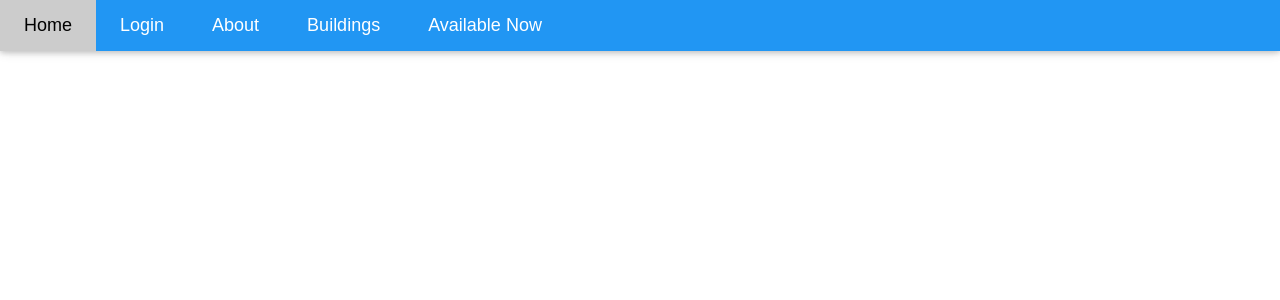
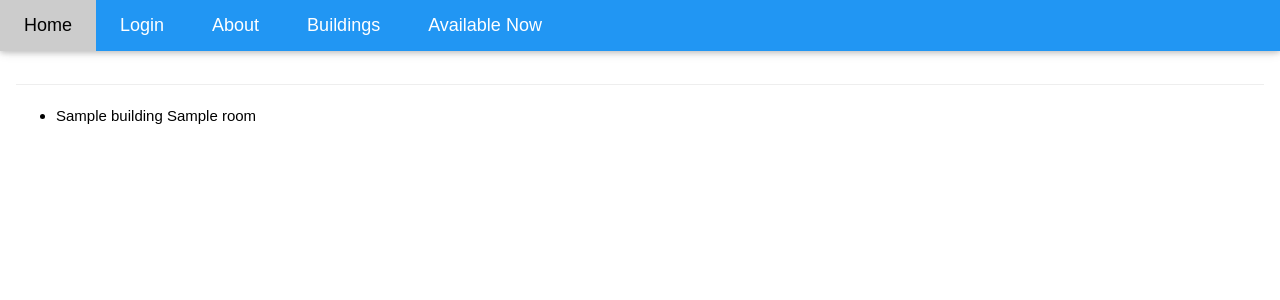
Before and after one commit to Salazars1/XMarksTheSpot, a Django app: template templates/Website/Available.html in a window 1280 px wide. Shown: the top 300 px of the page. Run offline with Django 3.2, Linux system fonts and the light colour scheme; the template is opened without the code that fills it: most values are stand-ins (such as "Sample title", 1, 10 or a date in 2020); data that the repository does not hold is empty.

Commit message:
can view all available rooms

```diff
--- a/available/views.py
+++ b/available/views.py
@@ -1,6 +1,8 @@
 from django.shortcuts import render
+from buildings.models import Building, Floor, Room
 
 # Create your views here.
 def index(request):
-    context = {}
+    room_list = Room.objects.all()
+    context = {'room_list': room_list}
     return render(request, 'Website/Available.html', context)
--- a/templates/Website/Available.html
+++ b/templates/Website/Available.html
@@ -1 +1,14 @@
 {% extends 'Website/base.html' %}
+{% block content %}
+<div class="w3-row-padding w3-padding-64 w3-container">
+<hr>
+{% if room_list %}
+    <ul>
+    {% for room in room_list %}
+        <li>{{ room.floor.building.name }} {{ room.name }}</li>
+    {% endfor %}
+    </ul>
+{% else %}
+    <p>No rooms are available.</p>
+{% endif %}
+{% endblock %}
```
